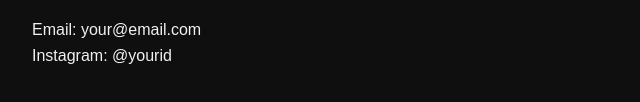
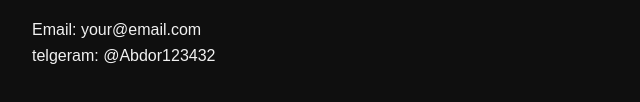
Before and after one commit to abdor1/portfolio, a plain HTML site: page index.html in a window 1280 px wide. Shown: the part 1435-1537 px from the top of the page, 96-736 px from the left. Drawn offline with Linux system fonts and the light colour scheme.

Commit message:
Update index.html

```diff
--- a/index.html
+++ b/index.html
@@ -31,7 +31,7 @@
   <section class="contact" id="contact">
     <h2>Contact</h2>
     <p>Email: your@email.com</p>
-    <p>Instagram: @yourid</p>
+    <p>telgeram: @Abdor123432</p>
   </section>
 
 </body>
```
